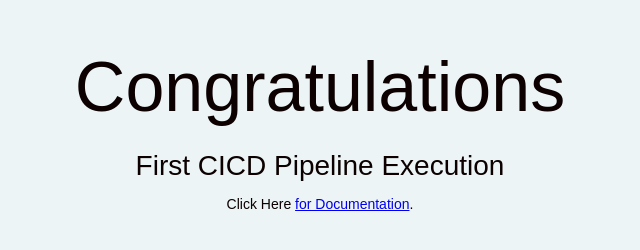
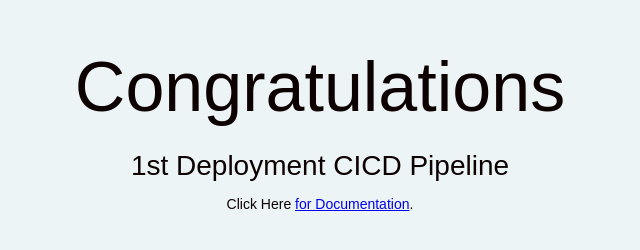
Before and after one commit to strategypk/july19, a plain HTML site: page index.html in a window 1280 px wide. Shown: the whole page, without its empty margins (320-960 px from the left). Drawn offline with Linux system fonts and the light colour scheme.

Commit message:
Frist Deployment

```diff
--- a/index.html
+++ b/index.html
@@ -27,7 +27,7 @@
 <body>
   <div align="center">
     <h1>Congratulations</h1>
-    <h2> First CICD Pipeline Execution </h2>
+    <h2> 1st Deployment CICD Pipeline </h2>
     <p> Click Here <a href="http://aws.amazon.com/documentation/codedeploy"> for Documentation</a>.</p>
   </div>
 </body>
```
